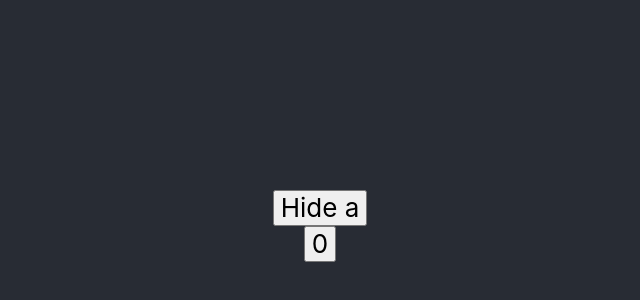
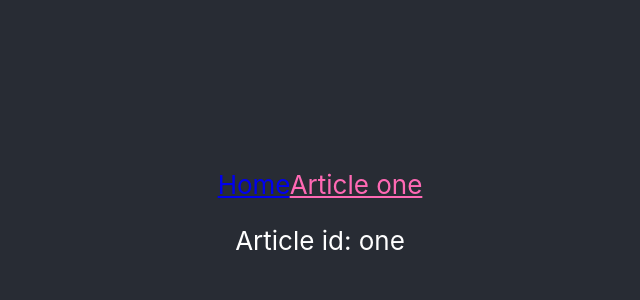
Before and after one commit to rudfoss/cra-workshop, a React (Create React App) app: page /article/one in a window 1280 px wide. Shown: the part 174-474 px from the top of the page, without its empty margins (320-960 px from the left). Built offline with nearby package versions, Linux system fonts and the light colour scheme.

Commit message:
Added routing

```diff
--- a/package.json
+++ b/package.json
@@ -11,9 +11,11 @@
     "@types/node": "^12.0.0",
     "@types/react": "^17.0.0",
     "@types/react-dom": "^17.0.0",
+    "@types/react-router-dom": "^5.1.7",
     "normalize.css": "^8.0.1",
     "react": "^17.0.1",
     "react-dom": "^17.0.1",
+    "react-router-dom": "^5.2.0",
     "react-scripts": "4.0.3",
     "typescript": "^4.1.2",
     "web-vitals": "^1.0.1"
--- a/src/App.css
+++ b/src/App.css
@@ -1,5 +1,9 @@
 .App {
   text-align: center;
+}
+
+nav a.active {
+  color: hotpink;
 }
 
 .App-logo {
--- a/src/App.tsx
+++ b/src/App.tsx
@@ -1,21 +1,21 @@
 import "normalize.css/normalize.css";
-import EitherAOrB from "tasks/EitherAOrB";
-import HelloWorld from "tasks/HelloWorld";
-import Incrementor from "tasks/Incrementor";
 import "./App.css";
+import { BrowserRouter, NavLink } from "react-router-dom"
+import BaseRoute from "routes";
 
 function App() {
   return (
-    <div className="App">
-      <header className="App-header">
-
-        <EitherAOrB
-          a={<Incrementor/>}
-          b={<HelloWorld name="Incognito"/>}
-          />
-
-      </header>
-    </div>
+    <BrowserRouter>
+      <div className="App">
+        <header className="App-header">
+          <nav>
+            <NavLink to="/" exact>Home</NavLink>
+            <NavLink to="/article/one">Article one</NavLink>
+          </nav>
+          <BaseRoute/>
+        </header>
+      </div>
+    </BrowserRouter>
   );
 }
 
--- /dev/null
+++ b/src/routes/ArticleExample.tsx
@@ -0,0 +1,8 @@
+import { useParams } from "react-router"
+
+export const ArticleExample = () => {
+	const params = useParams<{ articleId: string }>()
+	return (<p>Article id: {params.articleId}</p>)
+}
+
+export default ArticleExample
--- /dev/null
+++ b/src/routes/BaseRoute.tsx
@@ -0,0 +1,21 @@
+import { Route, Switch } from "react-router"
+import ArticleExample from "./ArticleExample"
+
+export const BaseRoute = () => {
+	return (
+		<Switch>
+			<Route path="/article/:articleId">
+				<ArticleExample/>
+			</Route>
+			<Route path="/" exact>
+				<p>Home</p>
+			</Route>
+
+			<Route>
+				<p>Are you lost?</p>
+			</Route>
+		</Switch>
+	)
+}
+
+export default BaseRoute
--- /dev/null
+++ b/src/routes/index.ts
@@ -0,0 +1 @@
+export { default } from "./BaseRoute"
```
Also changed, not shown: 1 other file (tests, documents, lock files or other folders).
